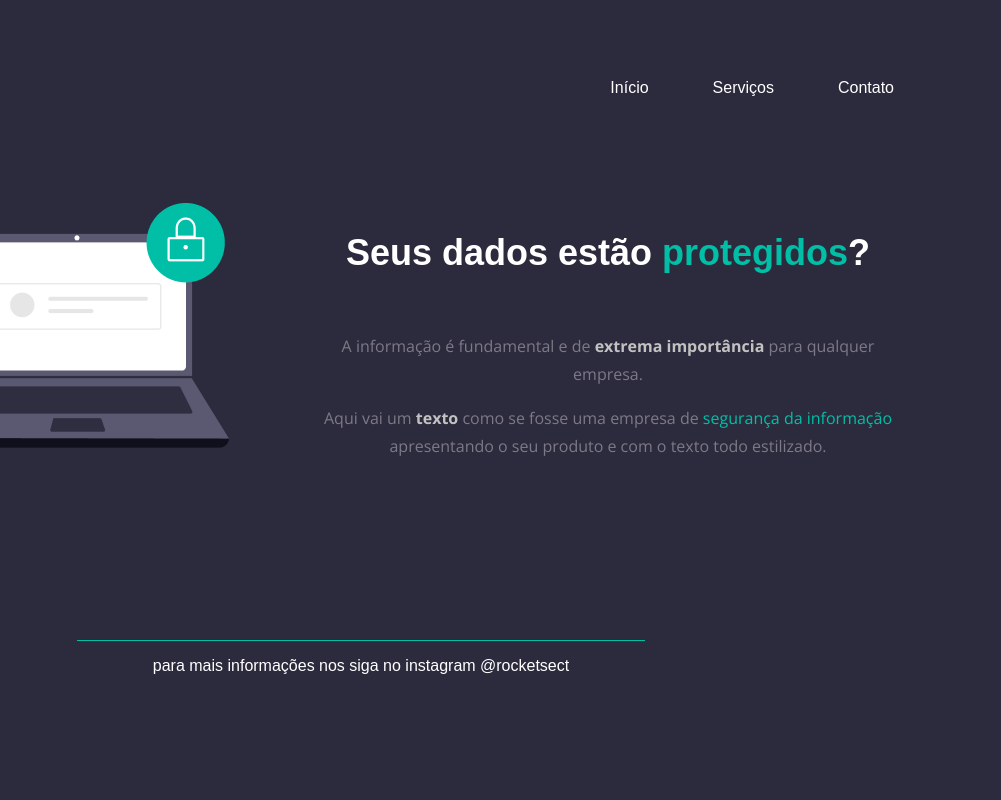
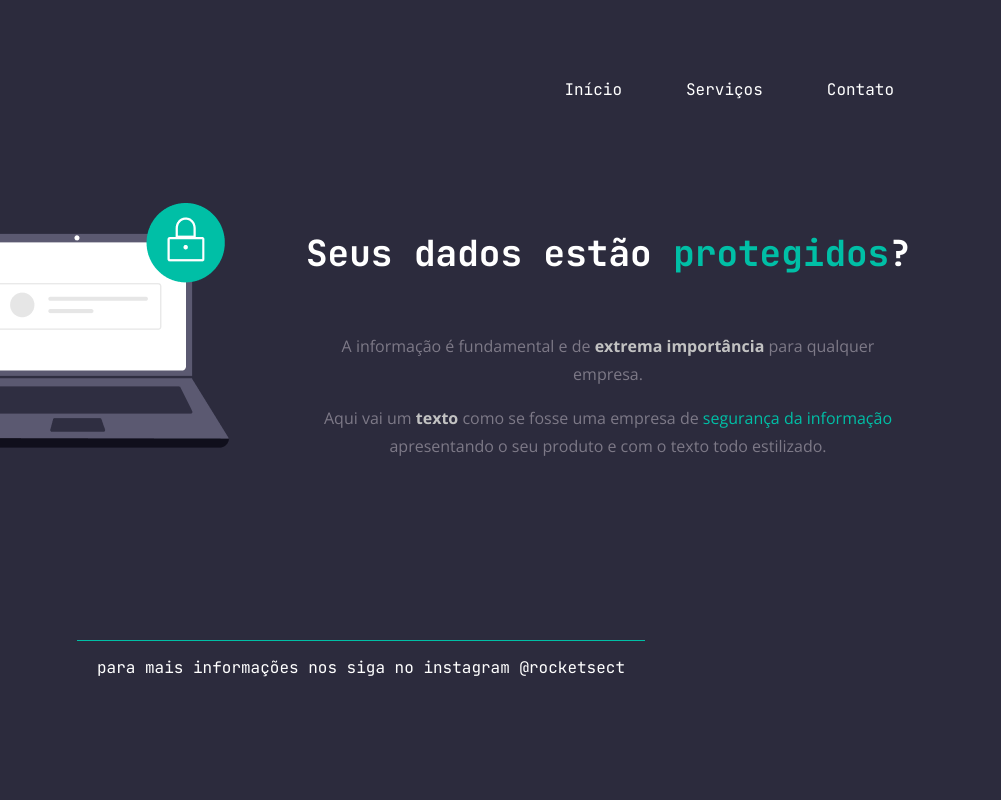
Before and after one commit to samuelbaldasso/rocket.sect, a plain HTML site: page index.html in a window 1280 px wide. Shown: the full height of the page, 279-1280 px from the left. Drawn offline with nearby package versions, Linux system fonts and the light colour scheme.

Commit message:
bugfix: fonte jetbrains mono no html

```diff
--- a/index.html
+++ b/index.html
@@ -3,8 +3,10 @@
   <head>
     <meta charset="UTF-8" />
     <meta name="viewport" content="width=device-width, initial-scale=1.0" />
+    <link rel="preconnect" href="https://fonts.googleapis.com" />
+    <link rel="preconnect" href="https://fonts.gstatic.com" crossorigin />
     <link
-      href="https://fonts.googleapis.com/css2?family=Open+Sans:wght@400;700&display=swap"
+      href="https://fonts.googleapis.com/css2?family=JetBrains+Mono:wght@400;700&family=Open+Sans:wght@400;700&display=swap"
       rel="stylesheet"
     />
     <title>Rocket.sect</title>
@@ -44,6 +46,10 @@
       <p>para mais informações nos siga no instagram @rocketsect</p>
     </footer>
 
-    <img class="padlock" src="images/padlock.svg" alt="Cadeado branco e verde" />
+    <img
+      class="padlock"
+      src="images/padlock.svg"
+      alt="Cadeado branco e verde"
+    />
   </body>
 </html>
```
